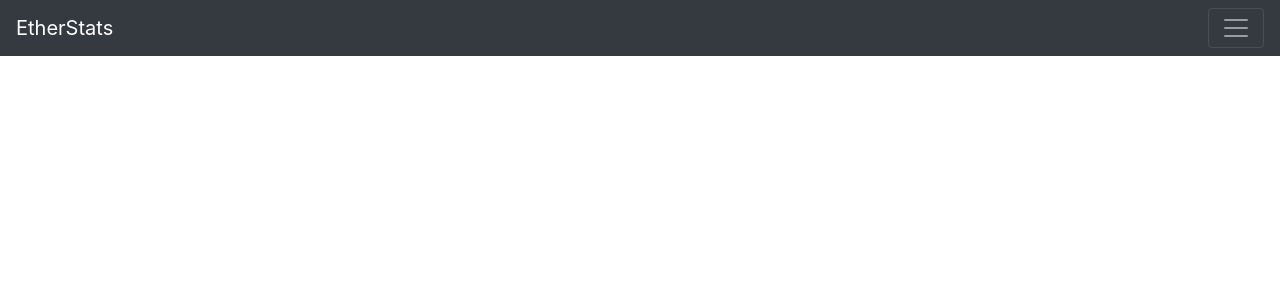
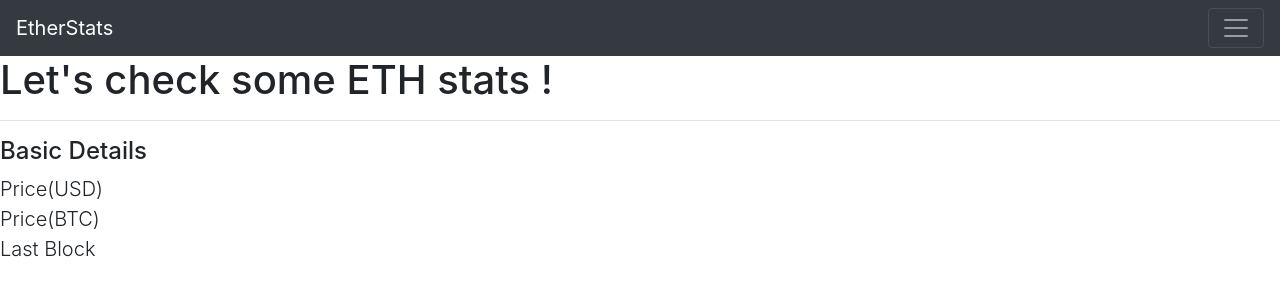
Before and after one commit to shailscript/eth-stats, a plain HTML site: page index.html in a window 1280 px wide. Drawn offline with nearby package versions, Linux system fonts and the light colour scheme.

Commit message:
Structured html content

```diff
--- a/index.html
+++ b/index.html
@@ -30,6 +30,28 @@
         </div>
     </nav>
 
+    <div class="jumotron" id="home">
+        <h1>Let's check some ETH stats !</h1>
+        <hr>
+        <div class="row">
+            <div class="col">
+                <h4>Basic Details</h4>
+                <div class="row">
+                    <div class="col lead">Price(USD)</div>
+                    <div class="col lead" id="priceusd"></div>
+                </div>
+                <div class="row">
+                    <div class="col lead">Price(BTC)</div>
+                    <div class="col lead" id="pricebtc"></div>
+                </div>
+                <div class="row">
+                    <div class="col lead">Last Block</div>
+                    <div class="col lead" id="lastBlock"></div>
+                </div>
+            </div>
+        </div>
+    </div>
+
 </body>
 <script src="app.js"></script>
 <script src="https://code.jquery.com/jquery-3.3.1.slim.min.js"
```
